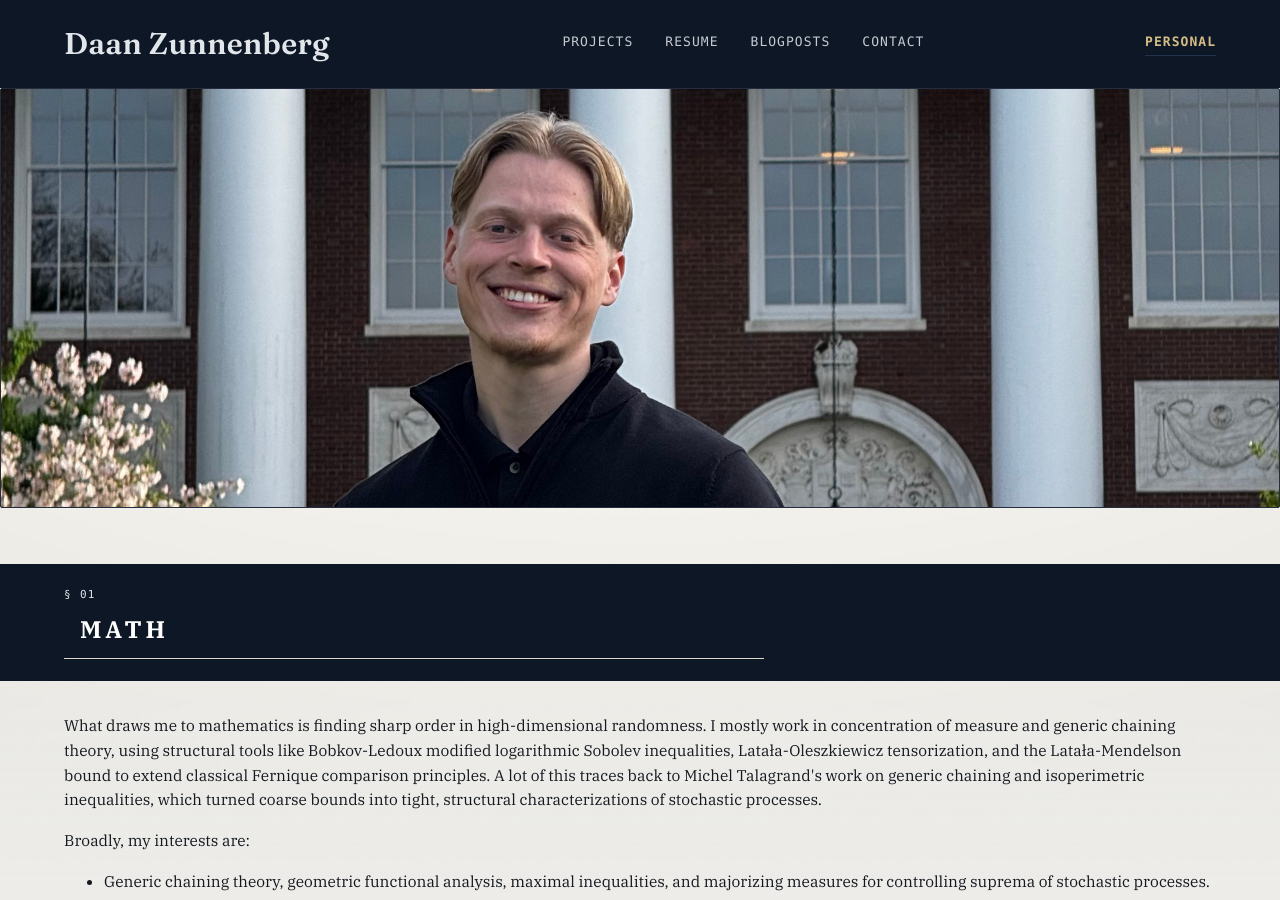
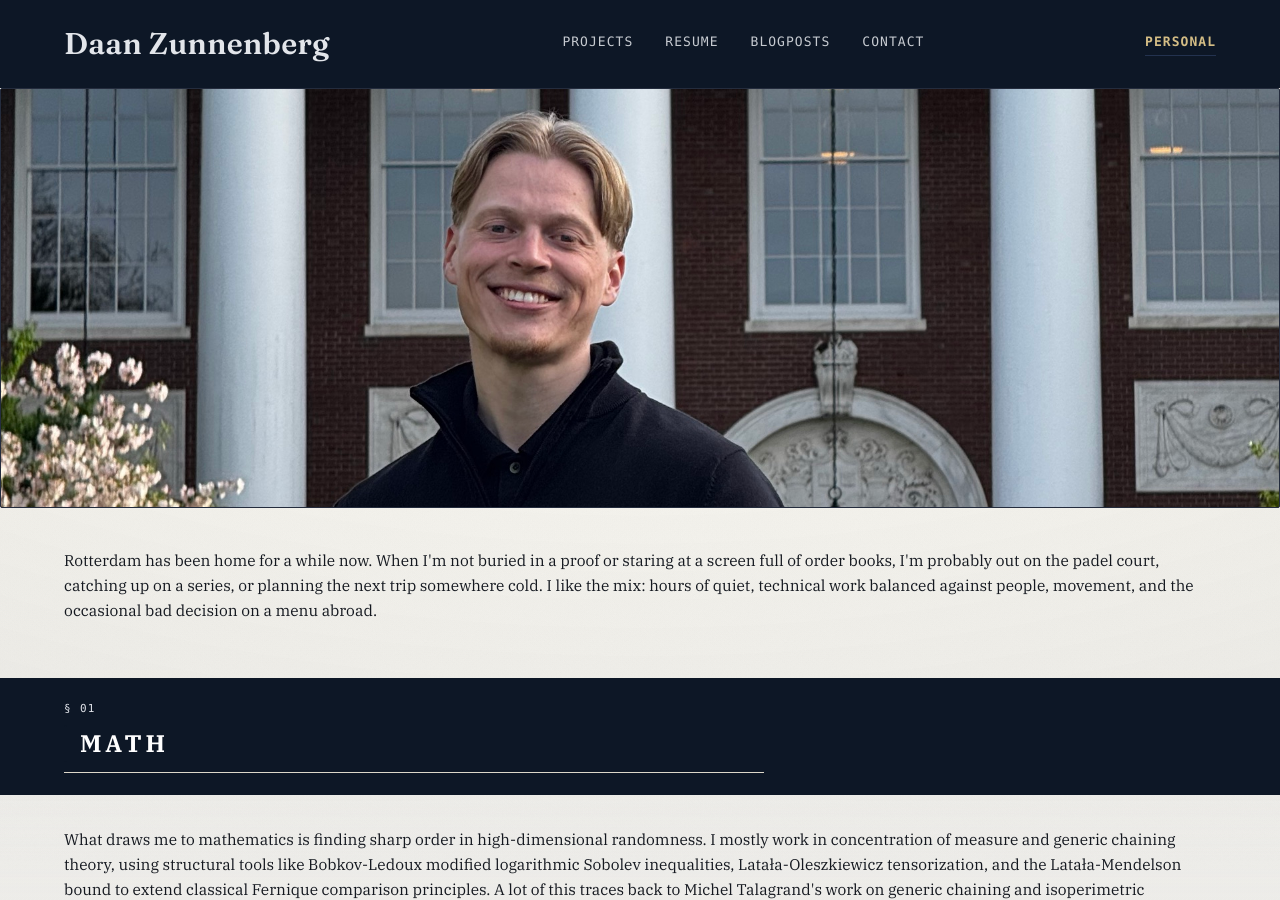
Before and after one commit to DaanZunnenberg/DaanZunnenberg.github.io, a Jekyll site: the page built from personal/index.md, in a window 1280 px wide and 900 px high. Built offline with Jekyll 4.4.1, drawn with Linux system fonts in a browser that asks for light colours.

Commit message:
Add short bio paragraph to personal page

```diff
--- a/personal/index.md
+++ b/personal/index.md
@@ -23,6 +23,13 @@ body_class: personal-index
     <p class="hero-lede">I live in Rotterdam and I'm into math and quant finance. Outside of working hours, I'm usually watching a series or playing some padel.</p>
   </div>
 </section>
+
+<p>
+Rotterdam has been home for a while now. When I'm not buried in a proof or staring at a screen full of order
+books, I'm probably out on the padel court, catching up on a series, or planning the next trip somewhere cold.
+I like the mix: hours of quiet, technical work balanced against people, movement, and the occasional bad decision
+on a menu abroad.
+</p>
 
 <div class="section-break">
   <span class="section-break-label">&sect;&nbsp;01</span>
```
